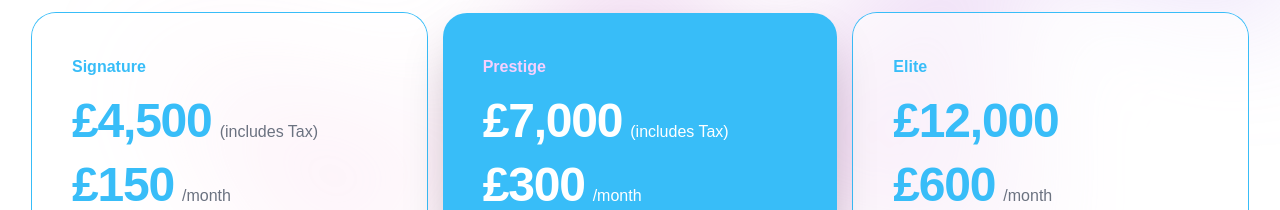
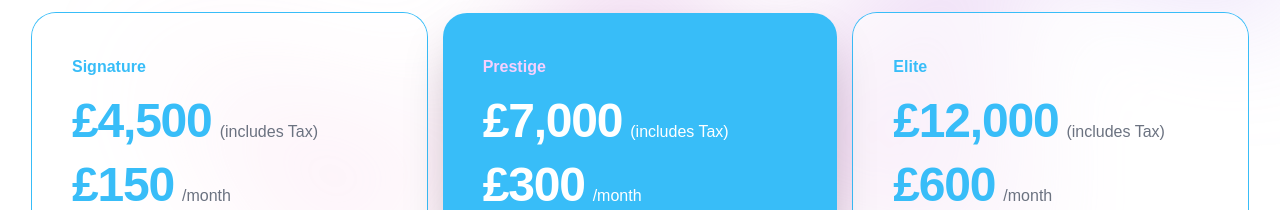
Before and after one commit to danielglazebrook/slither-workshop, a Next.js app: page / in a window 1280 px wide. Shown: the part 2180-2390 px from the top of the page. Built offline with nearby package versions, Linux system fonts and the light colour scheme.

Commit message:
fix to pricing

```diff
--- a/app/page.js
+++ b/app/page.js
@@ -467,7 +467,7 @@ export default function Home() {
                     "text-base"
                   )}
                 >
-                  {tierIdx === 2 ? '' : '(includes Tax)'}
+                  {tierIdx === 3 ? '' : '(includes Tax)'}
                 </span>
               </p>
               <p className="mt-4 flex items-baseline gap-x-2">
```
